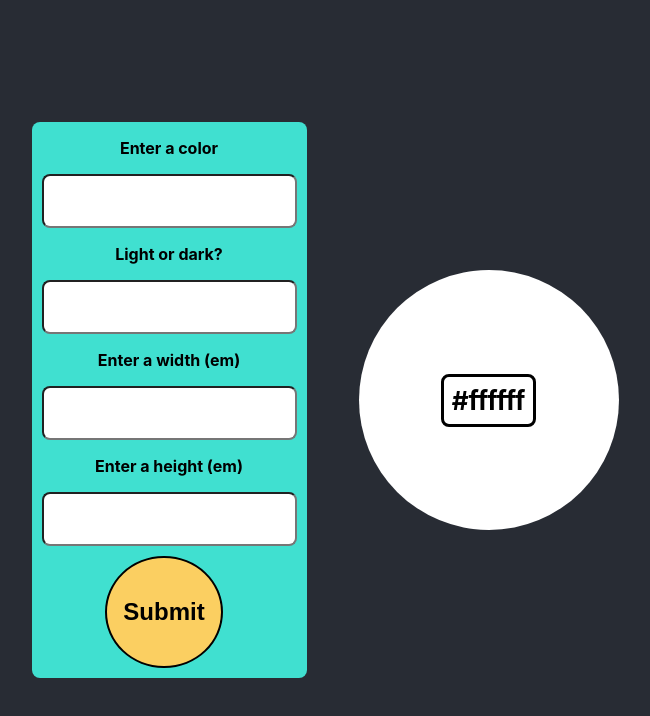
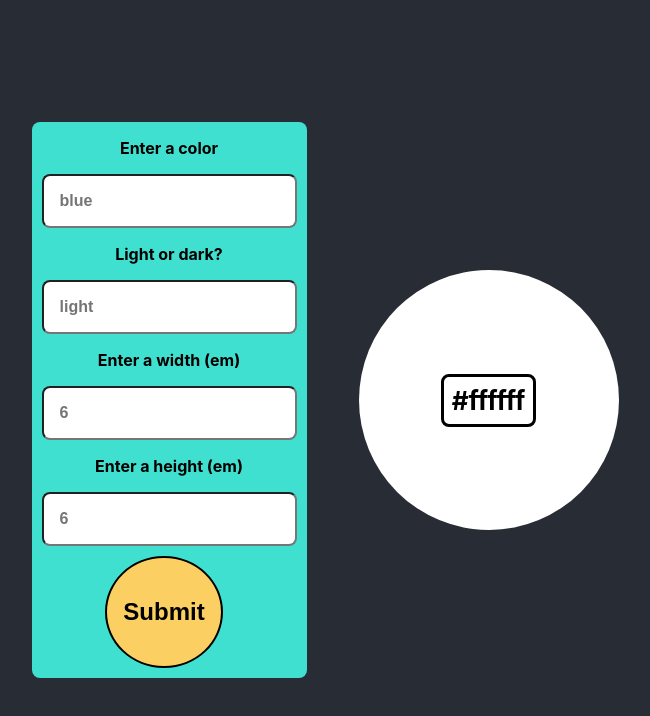
Before and after one commit to jgsheppa/react-app-random-color-generator, a React (Create React App) app: page / in a window 1280 px wide. Shown: the top 716 px of the page, without its empty margins (289-939 px from the left). Built offline with nearby package versions, Linux system fonts and the light colour scheme.

Commit message:
Add placeholders for inputs

```diff
--- a/src/App.js
+++ b/src/App.js
@@ -27,19 +27,39 @@ function App() {
           <div className="flexbox background-box">
             <div className="container">
               <label className="item">Enter a color</label>
-              <input className="itemInput" ref={register} name="hue" />
+              <input
+                className="itemInput"
+                ref={register}
+                name="hue"
+                placeholder="blue"
+              />
             </div>
             <div className="container">
               <label className="item">Light or dark?</label>
-              <input className="itemInput" ref={register} name="luminosity" />
+              <input
+                className="itemInput"
+                ref={register}
+                name="luminosity"
+                placeholder="light"
+              />
             </div>
             <div className="container">
               <label className="item">Enter a width (em)</label>
-              <input className="itemInput" ref={register} name="width" />
+              <input
+                className="itemInput"
+                ref={register}
+                name="width"
+                placeholder="6"
+              />
             </div>
             <div className="container">
               <label className="item">Enter a height (em)</label>
-              <input className="itemInput" ref={register} name="height" />
+              <input
+                className="itemInput"
+                ref={register}
+                name="height"
+                placeholder="6"
+              />
             </div>
             <button className="button item">
               <p>Submit</p>
```
